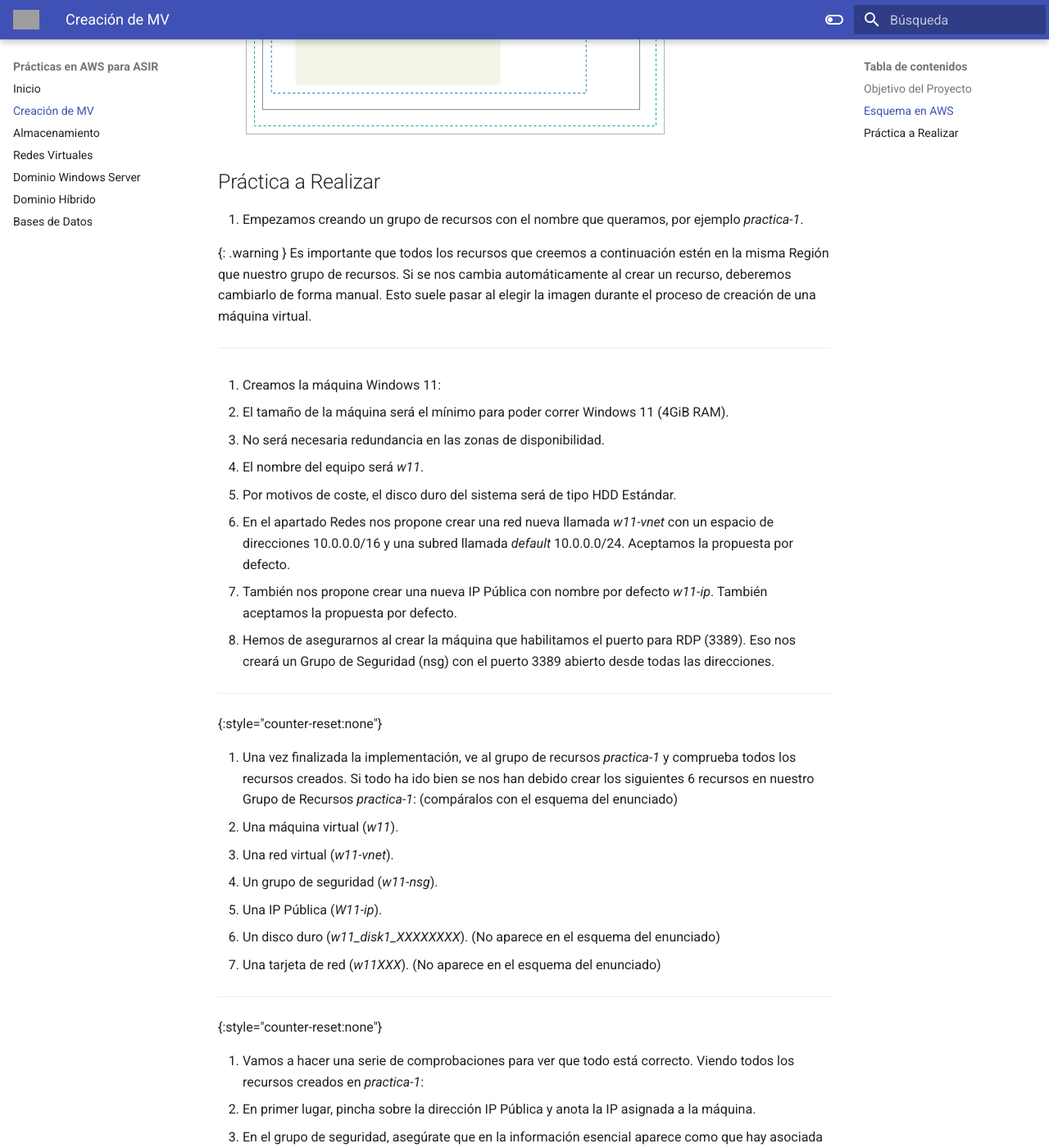
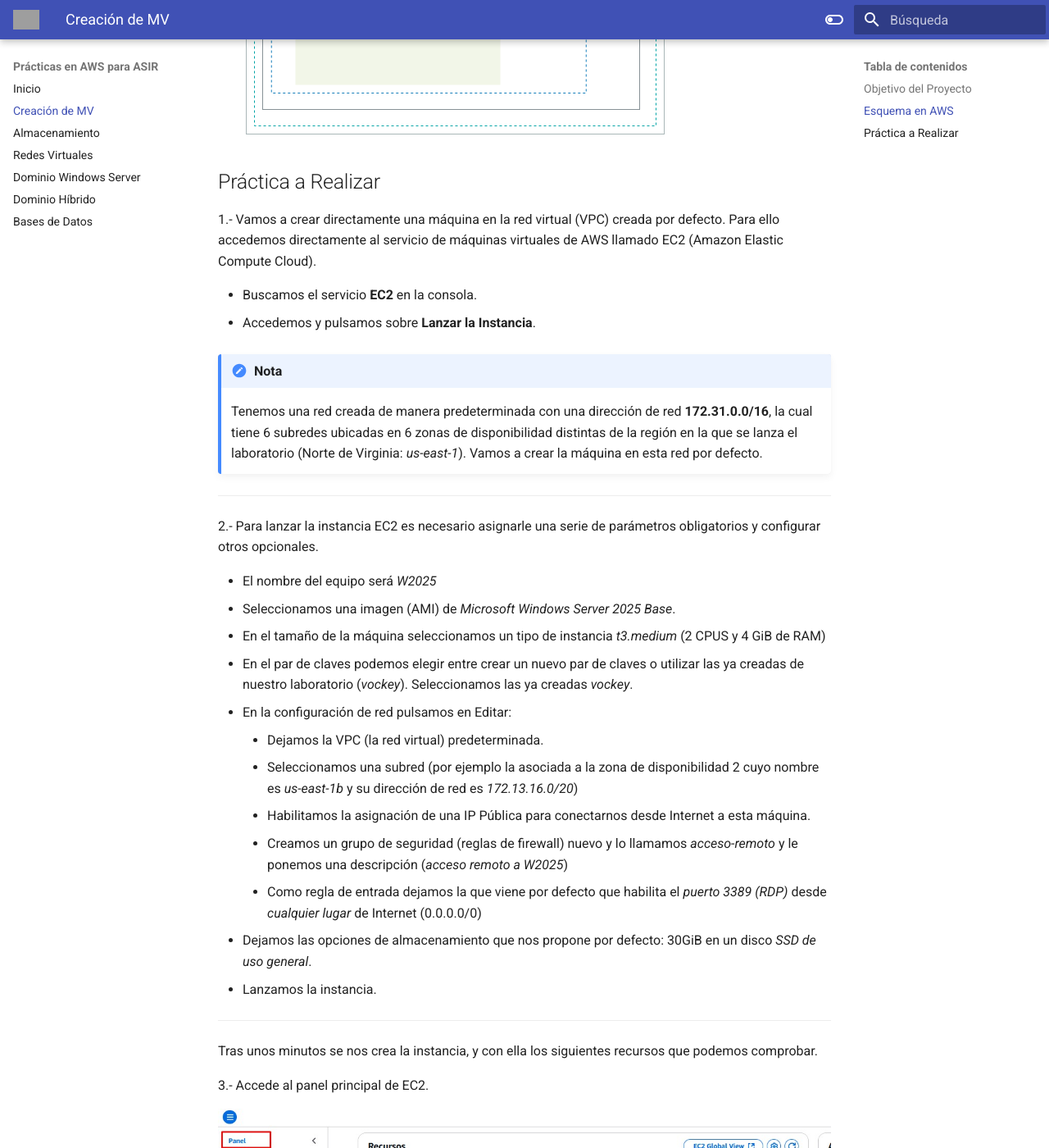
Before and after one commit to jrpellicer/awsasir, an MkDocs documentation site: the page built from docs/practica01.md, in a window 1280 px wide and 1400 px high, scrolled down 889 px. Shown: the whole window at 82% size. Built offline with MkDocs 1.6.1 and Material for MkDocs 9.7.7, drawn with Linux system fonts in a browser that asks for light colours; some of the changed text lies outside the part shown; grey boxes are pictures that could not be loaded.

Commit message:
Creando practica01

```diff
--- a/docs/css/extra.css
+++ b/docs/css/extra.css
@@ -23,3 +23,10 @@ img {
     --md-primary-fg-color--light: rgb(123, 136, 204);
     --md-primary-fg-color--dark: #34091a;
 }
+
+.md-typeset .admonition,
+.md-typeset details {
+  border-width: 0;
+  border-left-width: 4px;
+  font-size:medium;
+}
--- a/docs/practica01.md
+++ b/docs/practica01.md
@@ -26,61 +26,45 @@ En esta práctica vamos a crear en la nube una máquina virtual de Windows Serve
 
 ## Práctica a Realizar
 
-1.  Empezamos creando un grupo de recursos con el nombre que queramos, por ejemplo *practica-1*.
+1.- Vamos a crear directamente una máquina en la red virtual (VPC) creada por defecto. Para ello accedemos directamente al servicio de máquinas virtuales de AWS llamado EC2 (Amazon Elastic Compute Cloud).
 
-{: .warning }
-Es importante que todos los recursos que creemos a continuación estén en la misma Región que nuestro grupo de recursos. Si se nos cambia automáticamente al crear un recurso, deberemos cambiarlo de forma manual. Esto suele pasar al elegir la imagen durante el proceso de creación de una máquina virtual.
+- Buscamos el servicio **EC2** en la consola.
+- Accedemos y pulsamos sobre **Lanzar la Instancia**.
+
+!!! note "Nota"
+
+    Tenemos una red creada de manera predeterminada con una dirección de red **172.31.0.0/16**, la cual tiene 6 subredes ubicadas en 6 zonas de disponibilidad distintas de la región en la que se lanza el laboratorio (Norte de Virginia: *us-east-1*). Vamos a crear la máquina en esta red por defecto.
 
 ___
 
 
-2.  Creamos la máquina Windows 11:
+2.- Para lanzar la instancia EC2 es necesario asignarle una serie de parámetros obligatorios y configurar otros opcionales.
 
-
-
-* El tamaño de la máquina será el mínimo para poder correr Windows 11 (4GiB RAM).
-* No será necesaria redundancia en las zonas de disponibilidad.
-* El nombre del equipo será *w11*.
-* Por motivos de coste, el disco duro del sistema será de tipo HDD Estándar.
-* En el apartado Redes nos propone crear una red nueva llamada *w11-vnet*  con un espacio de direcciones 10.0.0.0/16 y una subred llamada *default* 10.0.0.0/24. Aceptamos la propuesta por defecto.
-* También nos propone crear una nueva IP Pública con nombre por defecto *w11-ip*. También aceptamos la propuesta por defecto.
-* Hemos de asegurarnos al crear la máquina que habilitamos el puerto para RDP (3389). Eso nos creará un Grupo de Seguridad (nsg) con el puerto 3389 abierto desde todas las direcciones.
+- El nombre del equipo será *W2025*
+- Seleccionamos una imagen (AMI) de *Microsoft Windows Server 2025 Base*.
+- En el tamaño de la máquina seleccionamos un tipo de instancia *t3.medium* (2 CPUS y 4 GiB de RAM)
+- En el par de claves podemos elegir entre crear un nuevo par de claves o utilizar las ya creadas de nuestro laboratorio (*vockey*). Seleccionamos las ya creadas *vockey*.
+- En la configuración de red pulsamos en Editar:
+    - Dejamos la VPC (la red virtual) predeterminada.
+    - Seleccionamos una subred (por ejemplo la asociada a la zona de disponibilidad 2 cuyo nombre es *us-east-1b* y su dirección de red es *172.13.16.0/20*)
+    - Habilitamos la asignación de una IP Pública para conectarnos desde Internet a esta máquina.
+    - Creamos un grupo de seguridad (reglas de firewall) nuevo y lo llamamos *acceso-remoto* y le ponemos una descripción (*acceso remoto a W2025*)
+    - Como regla de entrada dejamos la que viene por defecto que habilita el *puerto 3389 (RDP)* desde *cualquier lugar* de Internet (0.0.0.0/0)
+- Dejamos las opciones de almacenamiento que nos propone por defecto: 30GiB en un disco *SSD de uso general*.
+- Lanzamos la instancia.
 
 ___
 
-{:style="counter-reset:none"}
 
-3. Una vez finalizada la implementación, ve al grupo de recursos *practica-1* y comprueba todos los recursos creados. Si todo ha ido bien se nos han debido crear los siguientes 6 recursos en nuestro Grupo de Recursos *practica-1*: (compáralos con el esquema del enunciado)
-- Una máquina virtual (*w11*).
-- Una red virtual (*w11-vnet*).
-- Un grupo de seguridad (*w11-nsg*).
-- Una IP Pública (*W11-ip*).
-- Un disco duro (*w11_disk1_XXXXXXXX*). (No aparece en el esquema del enunciado)
-- Una tarjeta de red (*w11XXX*). (No aparece en el esquema del enunciado)
+Tras unos minutos se nos crea la instancia, y con ella los siguientes recursos que podemos comprobar.
 
-___
+3.- Accede al panel principal de EC2.
 
-{:style="counter-reset:none"}
+<img src="./images/creacion_MV_01.jpg">
 
-4.	Vamos a hacer una serie de comprobaciones para ver que todo está correcto. Viendo todos los recursos creados en *practica-1*:
-- En primer lugar, pincha sobre la dirección IP Pública y anota la IP asignada a la máquina.
-- En el grupo de seguridad, asegúrate que en la información esencial aparece como que hay asociada una interface de red (*w11XXX*) y que hay una regla de entrada para el puerto 3389 con cualquier origen.
-- Aún en el grupo de seguridad, en el menú de la izquierda **Interfaces de red** comprueba la IP interna y externa asociada a cada tarjeta de red, así como a la máquina conectada.
 
-___
+Comprueba pinchando sobre el enlace correspondiente que se ha creado:
 
-{:style="counter-reset:none"}
-
-5.	Con la máquina arrancada, conéctate a ella desde tu ordenador mediante conexión de escritorio remoto.
-
-___
-
-{:style="counter-reset:none"}
-
-6.	Comprueba desde el sistema operativo la IP Privada automática que se le ha asignado a la máquina dentro de la red virtual.
-
-___
-
-{:style="counter-reset:none"}
-
-7.	Apaga la máquina y **elimina el grupo de recursos creado en el primer punto para asegurarnos que no dejamos ningún recurso consumiendo crédito**.
+- Una **instancia** (máquina).
+- Un **volumen EBS** (disco duro).
+- 2 **Grupos de seguridad** (el que venía por defecto y el que hemos creado llamado *acceso-remoto*).
--- a/mkdocs.yml
+++ b/mkdocs.yml
@@ -45,3 +45,6 @@ markdown_extensions:
   - pymdownx.tasklist:
       custom_checkbox: true
   - attr_list
+  - admonition
+  - pymdownx.details
+  - pymdownx.superfences
```
